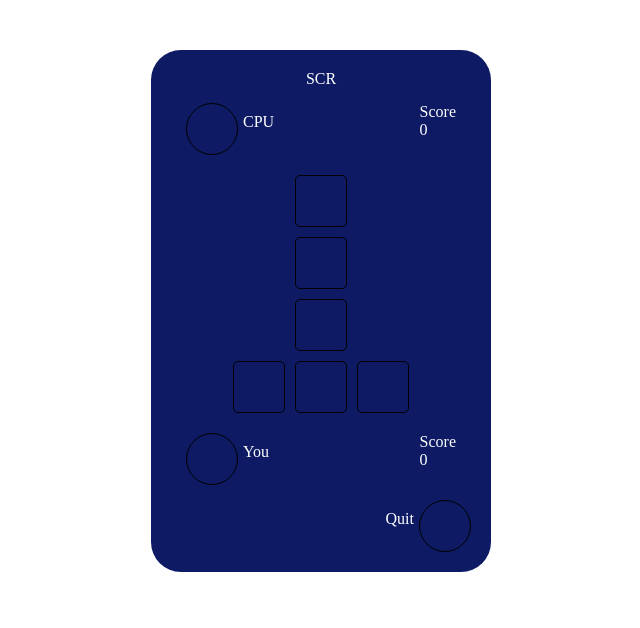
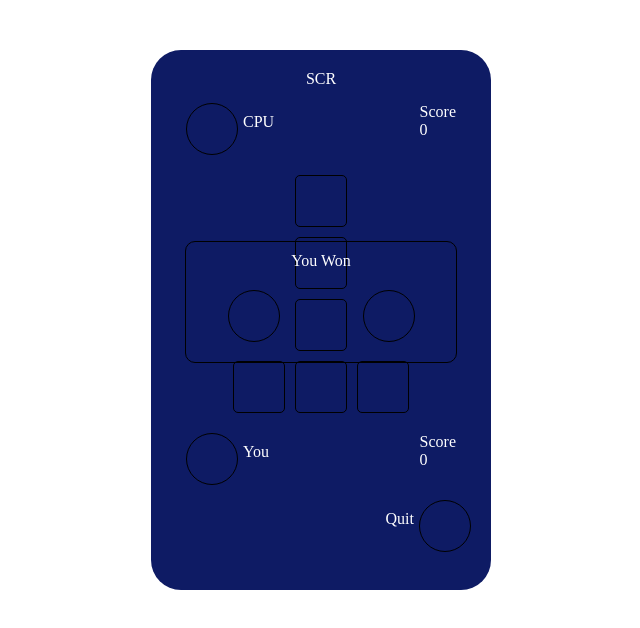
Before and after one commit to Sushil-Nepal/Scissors-paper-rock, a plain HTML site: page index.html in a window 1280 px wide. Shown: the whole page, without its empty margins (319-959 px from the left). Drawn offline with Linux system fonts and the light colour scheme.

Commit message:
WIN Massage layout added Sucessfully

```diff
--- a/index.html
+++ b/index.html
@@ -77,6 +77,14 @@
                 </div>
                 <p>Quit</p>
             </div>
+
+        </div>
+        <div class="winMassage">
+            <div class="massage">You Won</div>
+            <div class="backMenu">
+                <div class="c-button"></div>
+                <div class="c-button"></div>
+            </div>
         </div>
     </main>
 </body>
--- a/style.css
+++ b/style.css
@@ -11,7 +11,7 @@ body{
 }
 main{
     width: 300px;
-    height: auto;
+    height: 500px;
     background-color: rgb(14, 27, 100);
     border-radius: 30px;
     padding: 20px;
@@ -65,10 +65,10 @@ main{
     margin: 5px;
     border-radius: 5px;
 }
-.cpu,.gamelayout{
+.cpu,.gamePage{
     width: 100%;
     height: auto;
-    display: flex;
+    display:flex;
     flex-direction: column;
 }
 .firstRow{
@@ -99,3 +99,30 @@ main{
     display: flex;
     justify-content: center;
 }
+/*massage box layout*/
+.winMassage{
+    width: 90%;
+    height: auto;
+    border: 1px solid black;
+    display:flex;
+    flex-direction: column;
+    justify-content: center;
+    align-items: center;
+    justify-items: center;
+    border-radius: 10px;
+    position: relative;
+    left: 50%;
+    bottom: 50%;
+    transform: translate(-50%,-50%);
+}
+.massage{
+    margin-top: 10px;
+}
+.backMenu{
+    width: 100%;
+    margin-top: 20px;
+    margin-bottom: 20px;
+    display: flex;
+    flex-direction: row;
+    justify-content:space-around;
+}
```
